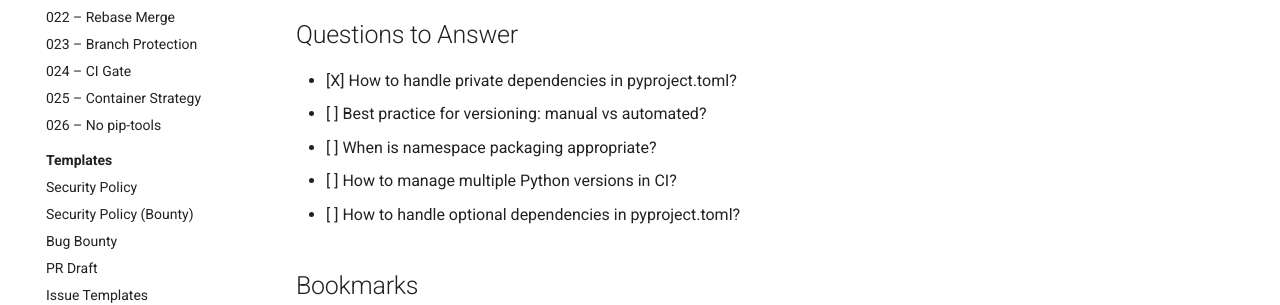
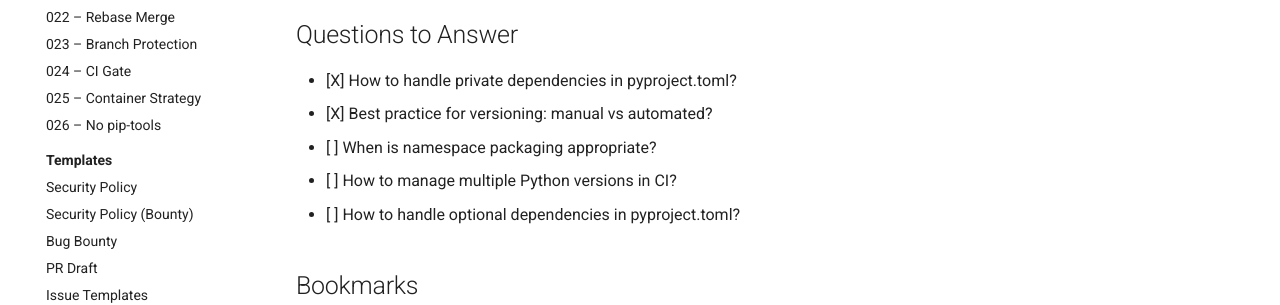
Before and after one commit to JoJo275/simple-python-boilerplate, an MkDocs documentation site: the page built from docs/notes/todo.md, in a window 1280 px wide and 900 px high, scrolled down 2098 px. Shown: the part 328-633 px from the top of the window. Built offline with MkDocs 1.6.1 and Material for MkDocs 9.7.7, drawn with Linux system fonts in a browser that asks for light colours; comment, search, counter and statistics services are not loaded.

```diff
--- a/docs/notes/todo.md
+++ b/docs/notes/todo.md
@@ -41,7 +41,7 @@ Things to explore, implement, or learn more about.
 ## Questions to Answer
 
 - [X] How to handle private dependencies in pyproject.toml?
-- [ ] Best practice for versioning: manual vs automated?
+- [X] Best practice for versioning: manual vs automated?
 - [ ] When is namespace packaging appropriate?
 - [ ] How to manage multiple Python versions in CI?
 - [ ] How to handle optional dependencies in pyproject.toml?
```
